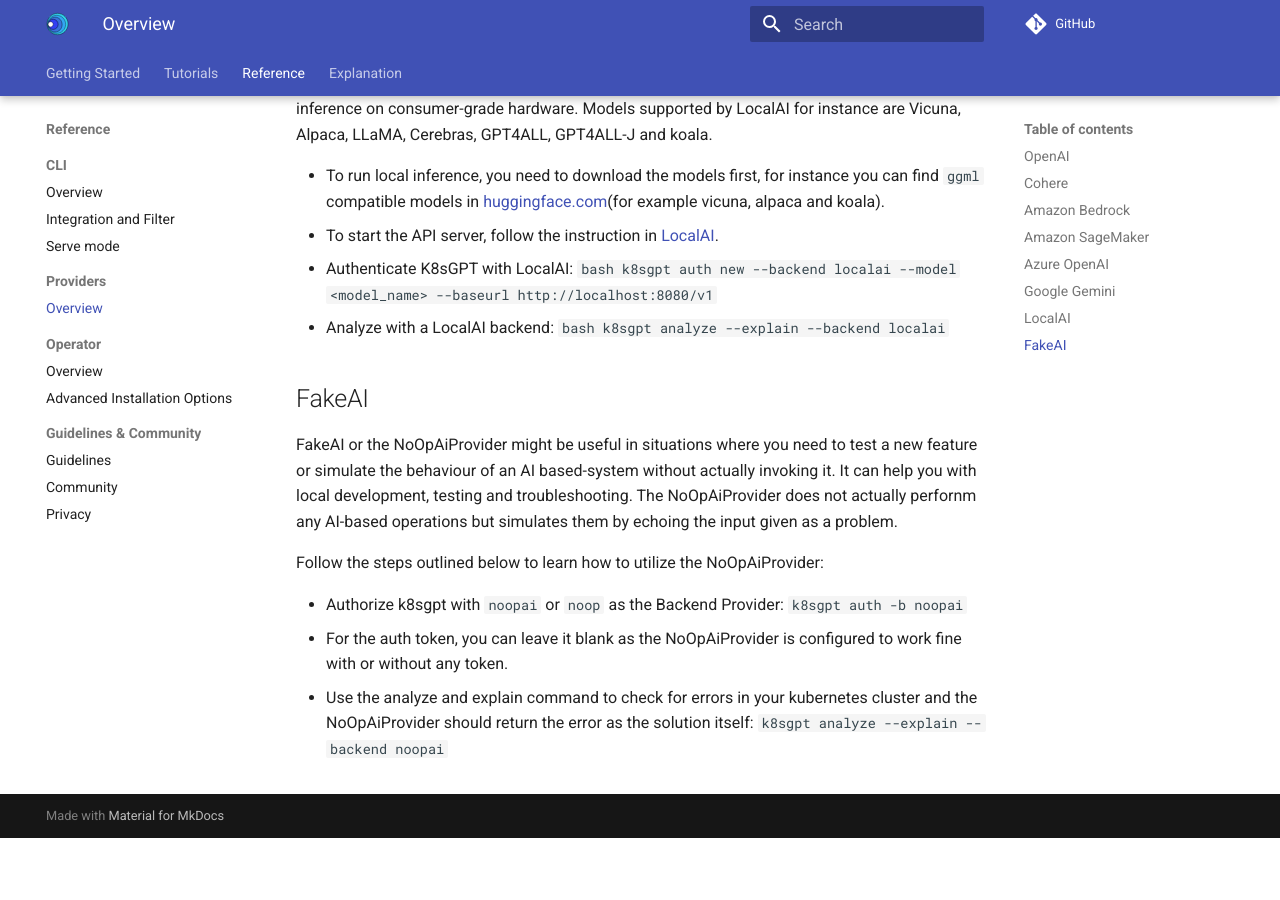
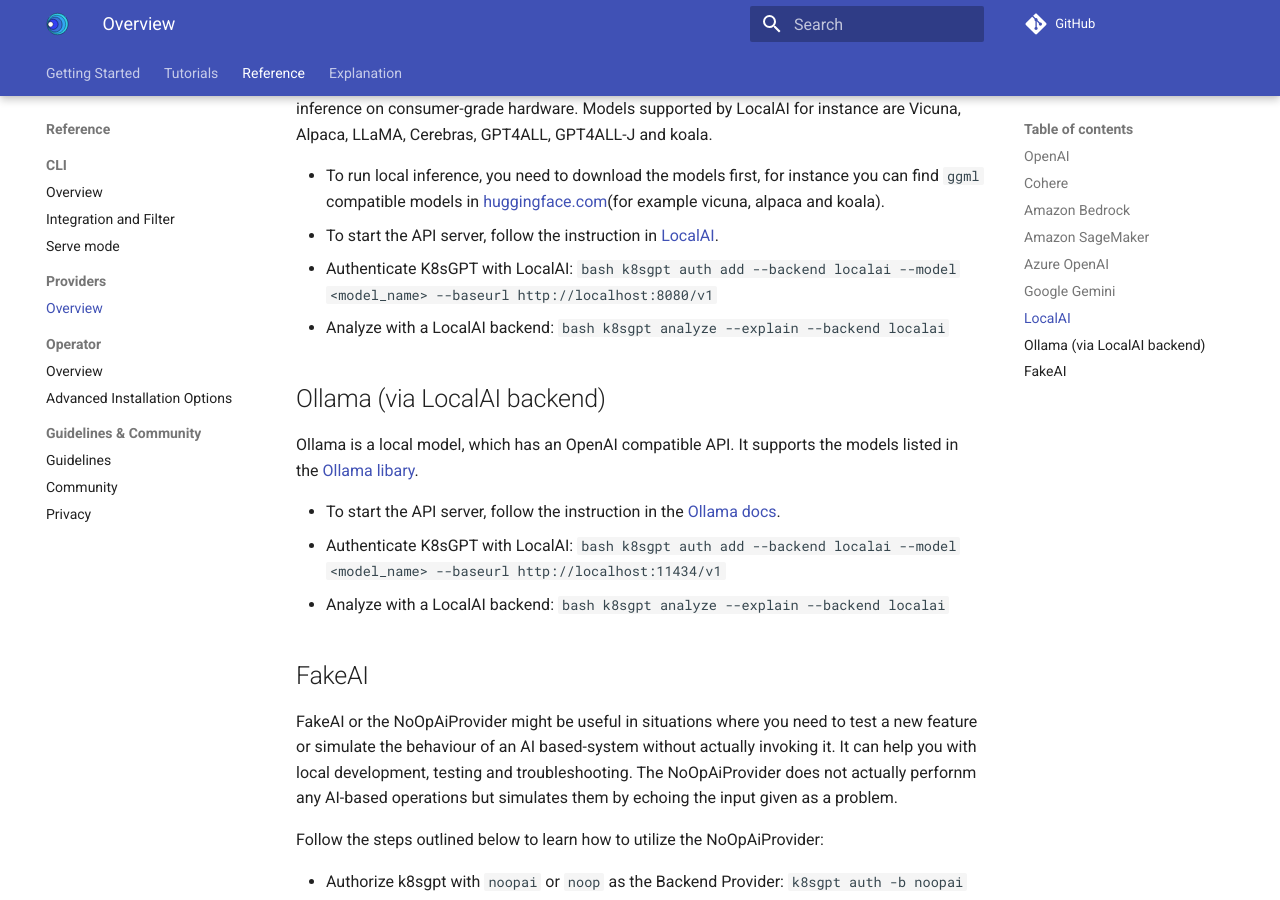
Before and after one commit to k8sgpt-ai/docs, an MkDocs documentation site: the page built from docs/reference/providers/backend.md, in a window 1280 px wide and 900 px high, scrolled down 3413 px. Built offline with MkDocs 1.6.1 and Material for MkDocs 9.7.7, drawn with Linux system fonts in a browser that asks for light colours; comment, search, counter and statistics services are not loaded; before the commit the page ends 4251 px from its top, so only the background shows below that.

Commit message:
Add Ollama to backends and fix typo in LocalAI
Signed-off-by: André Bauer <monotek@users.noreply.github.com>

````diff
--- a/docs/reference/providers/backend.md
+++ b/docs/reference/providers/backend.md
@@ -125,7 +125,22 @@ LocalAI is a local model, which is an OpenAI compatible API. It uses llama.cpp a
 - To start the API server, follow the instruction in [LocalAI](https://github.com/go-skynet/LocalAI#example-use-gpt4all-j-model).
 - Authenticate K8sGPT with LocalAI:
     ```bash
-    k8sgpt auth new --backend localai --model <model_name> --baseurl http://localhost:8080/v1
+    k8sgpt auth add --backend localai --model <model_name> --baseurl http://localhost:8080/v1
+    ```
+- Analyze with a LocalAI backend:
+    ```bash
+    k8sgpt analyze --explain --backend localai
+    ```
+
+## Ollama (via LocalAI backend)
+
+Ollama is a local model, which has an OpenAI compatible API. It supports the models listed in the [Ollama libary](https://ollama.com/library).
+
+
+- To start the API server, follow the instruction in the [Ollama docs](https://github.com/ollama/ollama?tab=readme-ov-file#quickstart).
+- Authenticate K8sGPT with LocalAI:
+    ```bash
+    k8sgpt auth add --backend localai --model  <model_name> --baseurl http://localhost:11434/v1
     ```
 - Analyze with a LocalAI backend:
     ```bash
````
